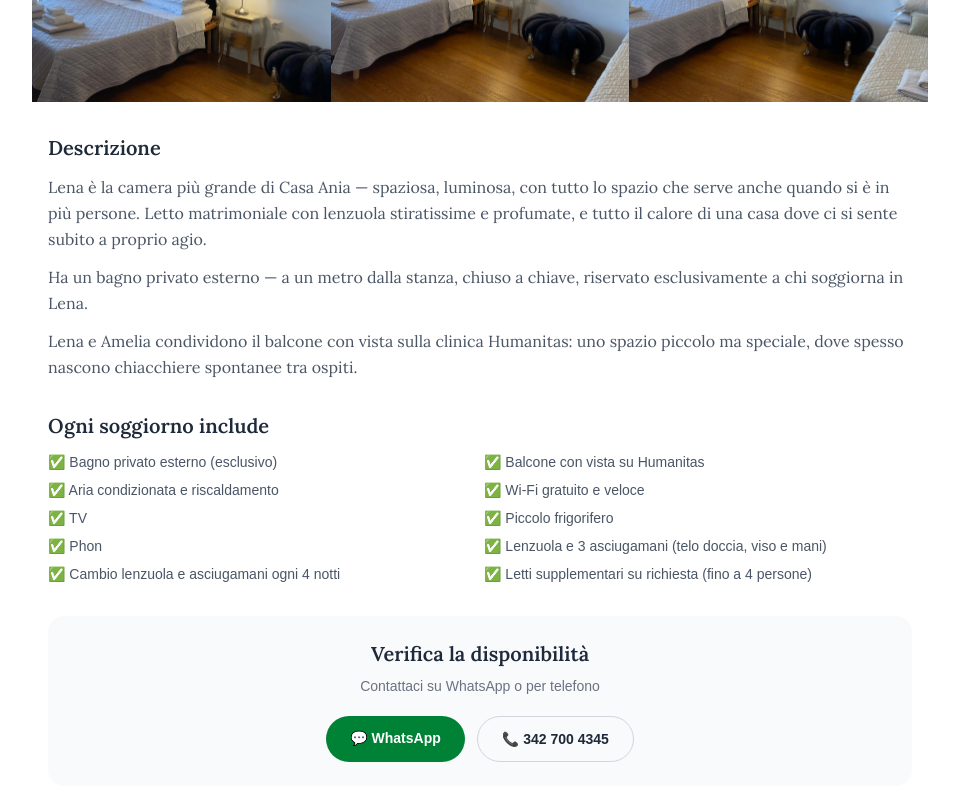
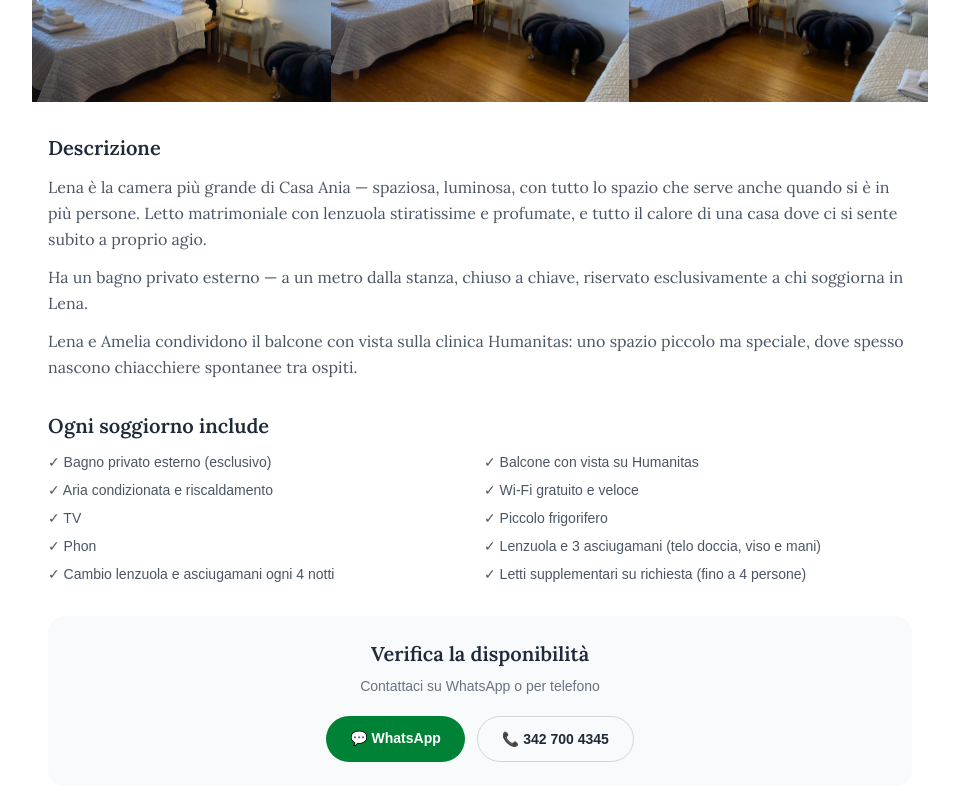
Before and after one commit to CasaAnia/sito-casaania, a Next.js app: page /camere/lena in a window 1280 px wide. Shown: the part 1305-2105 px from the top of the page, without its empty margins (160-1119 px from the left). Built offline with nearby package versions, Linux system fonts and the light colour scheme.

Commit message:
Ogni soggiorno include: ✅ → ✓

```diff
--- a/app/camere/allegra/page.tsx
+++ b/app/camere/allegra/page.tsx
@@ -84,16 +84,16 @@ export default function CameraAllegra() {
           <h2 style={{ fontFamily: "'Lora', serif" }} className="text-xl font-semibold mb-3 text-gray-800">Ogni soggiorno include</h2>
           <ul className="grid grid-cols-1 sm:grid-cols-2 gap-2 text-sm text-gray-600">
             {[
-              '✅ Bagno privato in camera',
-              '✅ Balconcino privato',
-              '✅ Aria condizionata e riscaldamento',
-              '✅ Wi-Fi gratuito e veloce',
-              '✅ TV',
-              '✅ Piccolo frigorifero',
-              '✅ Phon',
-              '✅ Lenzuola e 3 asciugamani (telo doccia, viso e mani)',
-              '✅ Cambio lenzuola e asciugamani ogni 4 notti',
-              '✅ Letto supplementare su richiesta',
+              '✓ Bagno privato in camera',
+              '✓ Balconcino privato',
+              '✓ Aria condizionata e riscaldamento',
+              '✓ Wi-Fi gratuito e veloce',
+              '✓ TV',
+              '✓ Piccolo frigorifero',
+              '✓ Phon',
+              '✓ Lenzuola e 3 asciugamani (telo doccia, viso e mani)',
+              '✓ Cambio lenzuola e asciugamani ogni 4 notti',
+              '✓ Letto supplementare su richiesta',
             ].map(s => (
               <li key={s}>{s}</li>
             ))}
--- a/app/camere/ambra/page.tsx
+++ b/app/camere/ambra/page.tsx
@@ -84,15 +84,15 @@ export default function CameraAmbra() {
           <h2 style={{ fontFamily: "'Lora', serif" }} className="text-xl font-semibold mb-3 text-gray-800">Ogni soggiorno include</h2>
           <ul className="grid grid-cols-1 sm:grid-cols-2 gap-2 text-sm text-gray-600">
             {[
-              '✅ Bagno condiviso (pulitissimo)',
-              '✅ Aria condizionata e riscaldamento',
-              '✅ Wi-Fi gratuito e veloce',
-              '✅ TV',
-              '✅ Piccolo frigorifero',
-              '✅ Phon',
-              '✅ Lenzuola e 3 asciugamani (telo doccia, viso e mani)',
-              '✅ Cambio lenzuola e asciugamani ogni 4 notti',
-              '✅ Letto supplementare su richiesta',
+              '✓ Bagno condiviso (pulitissimo)',
+              '✓ Aria condizionata e riscaldamento',
+              '✓ Wi-Fi gratuito e veloce',
+              '✓ TV',
+              '✓ Piccolo frigorifero',
+              '✓ Phon',
+              '✓ Lenzuola e 3 asciugamani (telo doccia, viso e mani)',
+              '✓ Cambio lenzuola e asciugamani ogni 4 notti',
+              '✓ Letto supplementare su richiesta',
             ].map(s => (
               <li key={s}>{s}</li>
             ))}
--- a/app/camere/lena/page.tsx
+++ b/app/camere/lena/page.tsx
@@ -89,16 +89,16 @@ export default function CameraLena() {
           <h2 style={{ fontFamily: "'Lora', serif" }} className="text-xl font-semibold mb-3 text-gray-800">Ogni soggiorno include</h2>
           <ul className="grid grid-cols-1 sm:grid-cols-2 gap-2 text-sm text-gray-600">
             {[
-              '✅ Bagno privato esterno (esclusivo)',
-              '✅ Balcone con vista su Humanitas',
-              '✅ Aria condizionata e riscaldamento',
-              '✅ Wi-Fi gratuito e veloce',
-              '✅ TV',
-              '✅ Piccolo frigorifero',
-              '✅ Phon',
-              '✅ Lenzuola e 3 asciugamani (telo doccia, viso e mani)',
-              '✅ Cambio lenzuola e asciugamani ogni 4 notti',
-              '✅ Letti supplementari su richiesta (fino a 4 persone)',
+              '✓ Bagno privato esterno (esclusivo)',
+              '✓ Balcone con vista su Humanitas',
+              '✓ Aria condizionata e riscaldamento',
+              '✓ Wi-Fi gratuito e veloce',
+              '✓ TV',
+              '✓ Piccolo frigorifero',
+              '✓ Phon',
+              '✓ Lenzuola e 3 asciugamani (telo doccia, viso e mani)',
+              '✓ Cambio lenzuola e asciugamani ogni 4 notti',
+              '✓ Letti supplementari su richiesta (fino a 4 persone)',
             ].map(s => (
               <li key={s}>{s}</li>
             ))}
--- a/app/camere/singola/page.tsx
+++ b/app/camere/singola/page.tsx
@@ -89,15 +89,15 @@ export default function CameraSingola() {
           <h2 style={{ fontFamily: "'Lora', serif" }} className="text-xl font-semibold mb-3 text-gray-800">Ogni soggiorno include</h2>
           <ul className="grid grid-cols-1 sm:grid-cols-2 gap-2 text-sm text-gray-600">
             {[
-              '✅ Bagno privato',
-              '✅ Aria condizionata e riscaldamento',
-              '✅ Wi-Fi gratuito e veloce',
-              '✅ TV',
-              '✅ Piccolo frigorifero',
-              '✅ Phon',
-              '✅ Lenzuola e 3 asciugamani (telo doccia, viso e mani)',
-              '✅ Cambio lenzuola e asciugamani ogni 4 notti',
-              '✅ Letto supplementare su richiesta',
+              '✓ Bagno privato',
+              '✓ Aria condizionata e riscaldamento',
+              '✓ Wi-Fi gratuito e veloce',
+              '✓ TV',
+              '✓ Piccolo frigorifero',
+              '✓ Phon',
+              '✓ Lenzuola e 3 asciugamani (telo doccia, viso e mani)',
+              '✓ Cambio lenzuola e asciugamani ogni 4 notti',
+              '✓ Letto supplementare su richiesta',
             ].map(s => (
               <li key={s}>{s}</li>
             ))}
```
